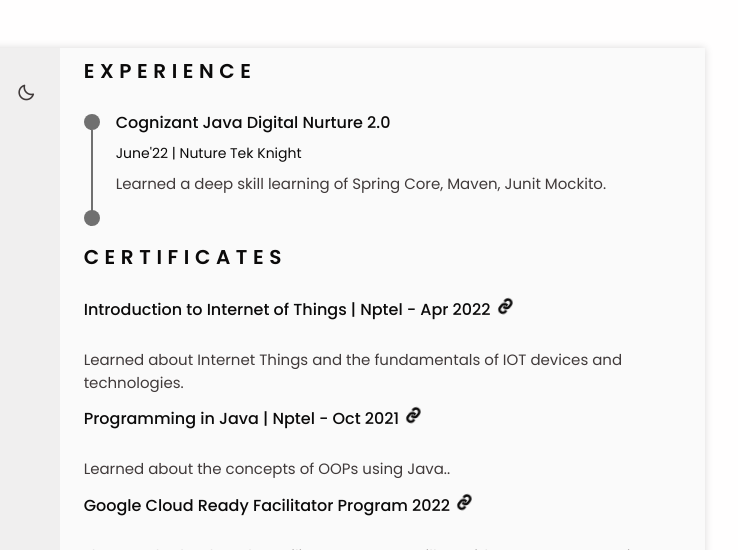
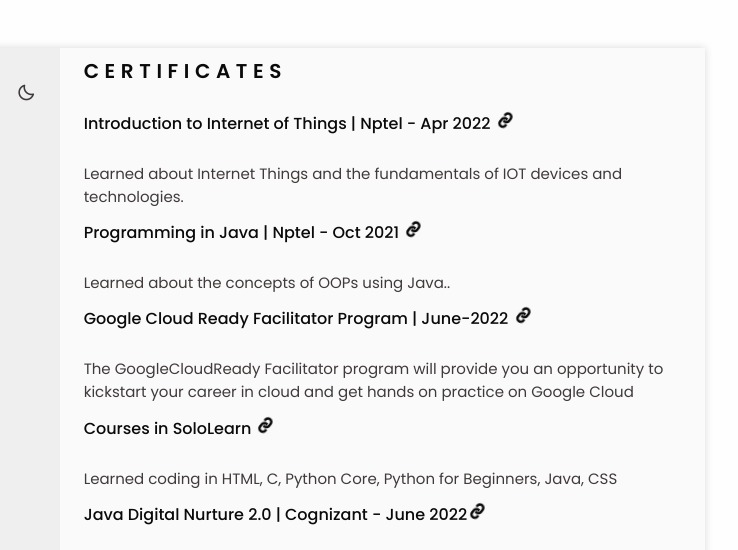
Before and after one commit to jeevahac/Jeeva_G, a plain HTML site: page index.html in a window 1280 px wide. Shown: the top 550 px of the page, 419-1157 px from the left. Drawn offline with nearby package versions, Linux system fonts and the light colour scheme.

Commit message:
initial commit

```diff
--- a/index.html
+++ b/index.html
@@ -217,49 +217,6 @@
                 </div>
 
                 <div class="resume__right">
-                    <!--========== EXPERIENCE ==========-->
-                    <section class="experience section" id="experience">
-                        <h2 class="section-title">Experience</h2>
-
-                        <div class="experience__container bd-grid">
-                            <div class="experience__content">
-                                <div class="experience__time">
-                                    <span class="experience__rounder"></span>
-                                    <span class="experience__line"></span>
-                                </div>
-
-                                <div class="experience__data bd-grid">
-                                    <h3 class="experience__title">Cognizant Java Digital Nurture 2.0</h3>
-                                    <span class="experience__company">June'22 | Nuture Tek Knight</span>
-                                    <p class="experience__description">Learned a deep skill learning of Spring Core, Maven, Junit Mockito.</p>
-                                </div>
-                            </div>
-                            <!-- <div class="experience__content">
-                                <div class="experience__time">
-                                    <span class="experience__rounder"></span>
-                                    <span class="experience__line"></span>
-                                </div>
-
-                                <div class="experience__data bd-grid">
-                                    <h3 class="experience__title">MODEL DEPLOYMENT</h3>
-                                    <span class="experience__company">From 2025 to 2029 | SIM</span>
-                                    <p class="experience__description">Work in this company dedicating the best responsibility in the area that corresponds, delivering the best results for the company and improving productivity.</p>
-                                </div>
-                            </div> -->
-                            <div class="experience__content">
-                                <div class="experience__time">
-                                    <span class="experience__rounder"></span>
-                                    <!-- <span class="experience__line"></span>  -->
-                                </div>
-
-                                <!--<div class="experience__data bd-grid">
-                                    <h3 class="experience__title">Creation & Presentation</h3>
-                                    <span class="experience__company">Created and Edited College Newsletters and College posters. </span>
-                                    <p class="experience__description">2019-2022 </p>
-                                </div>-->
-                            </div>
-                        </div>
-                    </section>
 
                     <!--========== CERTIFICATES ==========-->
                     <section class="certificate section" id="certificates">
@@ -277,7 +234,7 @@
                             </div>
 
                             <div class="certificate__content">
-                                <h3 class="certificate__title">Google Cloud Ready Facilitator Program 2022 <a class='section-title bx bx-link bx-tada' target="_blank" href="https://www.cloudskillsboost.google/public_profiles/37ce8846-0a54-4a82-b7b0-ebb13ef10ae7"></a></h3>
+                                <h3 class="certificate__title">Google Cloud Ready Facilitator Program | June-2022 <a class='section-title bx bx-link bx-tada' target="_blank" href="https://www.cloudskillsboost.google/public_profiles/37ce8846-0a54-4a82-b7b0-ebb13ef10ae7"></a></h3>
                                 <p class="certificate__description">The GoogleCloudReady Facilitator program will provide you an opportunity to kickstart your career in cloud and get hands on practice on Google Cloud</p>
                             </div>
 
```
